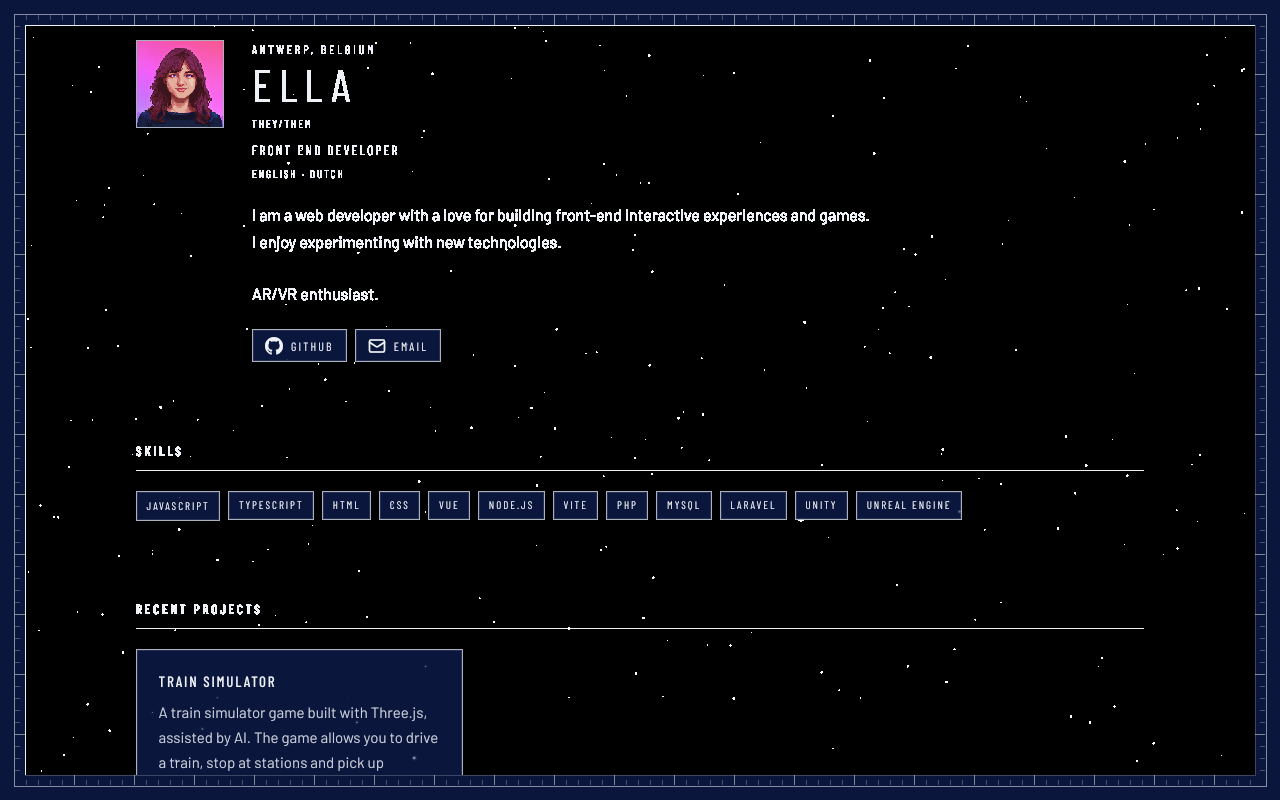
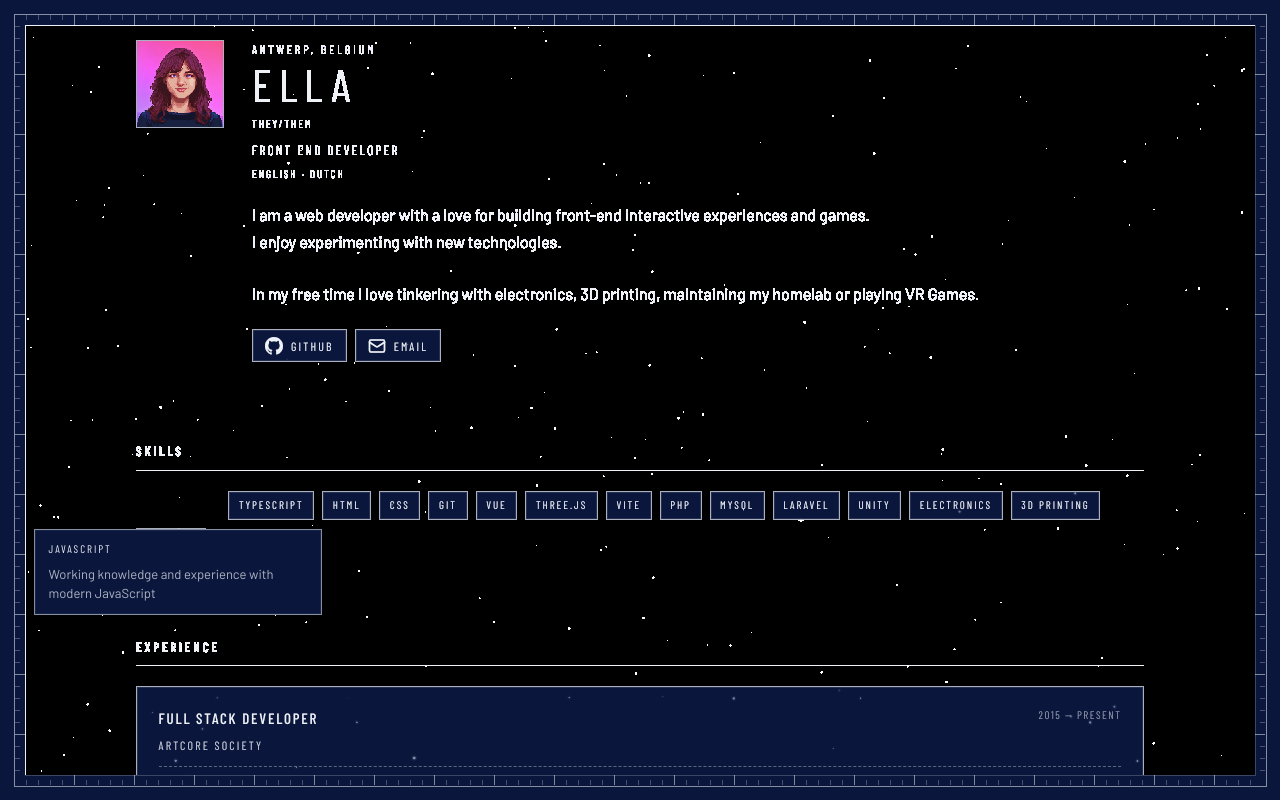
Before and after one commit to bartbarto/ella.top, a Vue app: page / in a window 1280 px wide. Both pictures are taken after a click on the button "JAVASCRIPT". Shown: the top 800 px of the page. Built offline with nearby package versions, Linux system fonts and the light colour scheme.

Commit message:
content update

```diff
--- a/src/App.vue
+++ b/src/App.vue
@@ -38,16 +38,10 @@ onMounted(() => {
       <ProfileHeader :profile="profile" :links="links" />
       <Section id="skills-heading" title="Skills">
         <ul class="skills">
-          <li v-for="skill in skills" :key="skill">
-            <SkillTag :label="skill" />
+          <li v-for="skill in skills" :key="skill.name">
+            <SkillTag :label="skill.name" :context="skill.context" />
           </li>
         </ul>
-      </Section>
-
-      <Section id="projects-heading" title="Recent Projects" show-divider>
-        <div class="grid">
-          <ProjectCard v-for="project in projects" :key="project.url" :project="project" />
-        </div>
       </Section>
 
       <Section id="experience-heading" title="Experience" show-divider>
@@ -59,6 +53,14 @@ onMounted(() => {
           />
         </div>
       </Section>
+
+      <Section id="projects-heading" title="Recent Projects" show-divider>
+        <div class="grid">
+          <ProjectCard v-for="project in projects" :key="project.url" :project="project" />
+        </div>
+      </Section>
+
+
       <SiteFooter :name="profile.name" :year="year" />
     </main>
 
--- a/src/components/SkillTag.vue
+++ b/src/components/SkillTag.vue
@@ -1,10 +1,14 @@
 <script setup>
-import { onUnmounted, ref } from 'vue';
+import { nextTick, onUnmounted, ref } from 'vue';
 
 const props = defineProps({
   label: {
     type: String,
     required: true,
+  },
+  context: {
+    type: String,
+    default: '',
   },
   respawnDelay: {
     type: Number,
@@ -12,32 +16,49 @@ const props = defineProps({
   },
 });
 
+const rootEl = ref(null);
+const popoverEl = ref(null);
 const hidden = ref(false);
 const exploding = ref(false);
 const returning = ref(false);
+const open = ref(false);
+const closing = ref(false);
+const positioned = ref(false);
 const particles = ref([]);
+const placement = ref('below');
+const offsetX = ref(0);
+const originX = ref(0);
+
 let respawnTimer = null;
 let cleanupTimer = null;
+let closeTimer = null;
+let openTimer = null;
+
+// Clear of the fixed 25px page frame
+const VIEWPORT_MARGIN = 32;
 
 function randomBetween(min, max) {
   return min + Math.random() * (max - min);
 }
 
-function explode(event) {
-  if (hidden.value || exploding.value) return;
+function clearTimers() {
+  if (respawnTimer) window.clearTimeout(respawnTimer);
+  if (cleanupTimer) window.clearTimeout(cleanupTimer);
+  if (closeTimer) window.clearTimeout(closeTimer);
+  if (openTimer) window.clearTimeout(openTimer);
+  respawnTimer = null;
+  cleanupTimer = null;
+  closeTimer = null;
+  openTimer = null;
+}
 
-  const reducedMotion = window.matchMedia('(prefers-reduced-motion: reduce)').matches;
-  if (reducedMotion) return;
-
-  const target = event.currentTarget;
-  exploding.value = true;
-
-  particles.value = Array.from({ length: 14 }, (_, index) => {
+function makeParticles(prefix, count = 14) {
+  return Array.from({ length: count }, (_, index) => {
     const angle = randomBetween(0, Math.PI * 2);
     const distance = randomBetween(28, 72);
 
     return {
-      id: `${props.label}-${Date.now()}-${index}`,
+      id: `${prefix}-${Date.now()}-${index}`,
       style: {
         '--tx': `${Math.cos(angle) * distance}px`,
         '--ty': `${Math.sin(angle) * distance}px`,
@@ -47,6 +68,94 @@ function explode(event) {
       },
     };
   });
+}
+
+function prefersReducedMotion() {
+  return window.matchMedia('(prefers-reduced-motion: reduce)').matches;
+}
+
+function scheduleRespawn(delay = props.respawnDelay) {
+  if (respawnTimer) window.clearTimeout(respawnTimer);
+
+  respawnTimer = window.setTimeout(() => {
+    hidden.value = false;
+    returning.value = true;
+    window.setTimeout(() => {
+      returning.value = false;
+    }, 450);
+  }, delay);
+}
+
+function detachOutsideListeners() {
+  document.removeEventListener('pointerdown', onOutsidePointer);
+  document.removeEventListener('keydown', onKeydown);
+}
+
+function onKeydown(event) {
+  if (event.key === 'Escape') closePopover();
+}
+
+function onOutsidePointer(event) {
+  if (!open.value || closing.value) return;
+  if (rootEl.value?.contains(event.target)) return;
+  closePopover();
+}
+
+function positionPopover() {
+  const popover = popoverEl.value;
+  const root = rootEl.value;
+  if (!popover || !root) return;
+
+  const viewportWidth = document.documentElement.clientWidth;
+  const availableWidth = Math.max(0, viewportWidth - VIEWPORT_MARGIN * 2);
+  const rem = parseFloat(getComputedStyle(document.documentElement).fontSize) || 16;
+  popover.style.maxWidth = `${Math.min(18 * rem, availableWidth)}px`;
+
+  const rootRect = root.getBoundingClientRect();
+  const spaceBelow = window.innerHeight - rootRect.bottom - VIEWPORT_MARGIN;
+  placement.value = spaceBelow < popover.offsetHeight + 16 ? 'above' : 'below';
+
+  const popoverWidth = popover.getBoundingClientRect().width;
+  const anchorX = rootRect.left + rootRect.width / 2;
+  const minLeft = VIEWPORT_MARGIN;
+  const maxLeft = viewportWidth - VIEWPORT_MARGIN - popoverWidth;
+  const left = Math.min(Math.max(anchorX - popoverWidth / 2, minLeft), Math.max(minLeft, maxLeft));
+
+  offsetX.value = left - rootRect.left;
+  originX.value = anchorX - left;
+}
+
+async function showPopover() {
+  open.value = true;
+  closing.value = false;
+  positioned.value = false;
+  offsetX.value = 0;
+  originX.value = 0;
+  document.addEventListener('pointerdown', onOutsidePointer);
+  document.addEventListener('keydown', onKeydown);
+
+  await nextTick();
+  positionPopover();
+  await nextTick();
+  positioned.value = true;
+  popoverEl.value?.focus({ preventScroll: true });
+}
+
+function explodeTag(event) {
+  if (hidden.value || exploding.value || open.value || closing.value) return;
+
+  const target = event.currentTarget;
+
+  if (prefersReducedMotion()) {
+    if (props.context) {
+      hidden.value = true;
+      showPopover();
+    }
+    return;
+  }
+
+  exploding.value = true;
+  particles.value = makeParticles(props.label);
 
   cleanupTimer = window.setTimeout(() => {
     particles.value = [];
@@ -58,30 +167,53 @@ function explode(event) {
     target.blur();
   }, 180);
 
-  if (respawnTimer) window.clearTimeout(respawnTimer);
+  if (props.context) {
+    openTimer = window.setTimeout(() => {
+      showPopover();
+    }, 220);
+  } else {
+    scheduleRespawn();
+  }
+}
 
-  respawnTimer = window.setTimeout(() => {
-    hidden.value = false;
-    returning.value = true;
-    window.setTimeout(() => {
-      returning.value = false;
-    }, 450);
-  }, props.respawnDelay);
+function closePopover() {
+  if (!open.value || closing.value) return;
+
+  detachOutsideListeners();
+
+  if (prefersReducedMotion()) {
+    open.value = false;
+    positioned.value = false;
+    if (hidden.value) scheduleRespawn(120);
+    return;
+  }
+
+  closing.value = true;
+
+  closeTimer = window.setTimeout(() => {
+    open.value = false;
+    closing.value = false;
+    positioned.value = false;
+    if (hidden.value) scheduleRespawn(80);
+  }, 280);
 }
 
 onUnmounted(() => {
-  if (respawnTimer) window.clearTimeout(respawnTimer);
-  if (cleanupTimer) window.clearTimeout(cleanupTimer);
+  clearTimers();
+  detachOutsideListeners();
 });
 </script>
 
 <template>
+  <span ref="rootEl" class="skill-root">
     <button
       type="button"
       class="skill-tag"
       :class="{ exploding, hidden, returning }"
-    :aria-label="`Pop ${label} skill`"
-    @click="explode"
+      :aria-expanded="context ? open : undefined"
+      :aria-haspopup="context ? 'dialog' : undefined"
+      :aria-label="context ? `About ${label}` : `Pop ${label} skill`"
+      @click="explodeTag"
     >
       <span class="tag chart-panel chart-panel--tag label">{{ label }}</span>
 
@@ -93,9 +225,32 @@ onUnmounted(() => {
         aria-hidden="true"
       />
     </button>
+
+    <button
+      v-if="open"
+      ref="popoverEl"
+      type="button"
+      class="skill-popover chart-panel"
+      :class="[placement, { closing, positioned }]"
+      :style="{
+        '--offset-x': `${offsetX}px`,
+        '--origin-x': `${originX}px`,
+      }"
+      :aria-label="`${label}: ${context}. Click to dismiss`"
+      @click="closePopover"
+    >
+      <span class="popover-title label">{{ label }}</span>
+      <span class="popover-body">{{ context }}</span>
+    </button>
+  </span>
 </template>
 
 <style scoped>
+.skill-root {
+  position: relative;
+  display: inline-block;
+}
+
 .skill-tag {
   position: relative;
   display: inline-block;
@@ -128,6 +283,58 @@ onUnmounted(() => {
 
 .skill-tag.returning .tag {
   animation: tag-return 0.45s ease-out;
+}
+
+.skill-popover {
+  position: absolute;
+  left: var(--offset-x, 0px);
+  z-index: 20;
+  display: flex;
+  flex-direction: column;
+  gap: 0.45rem;
+  width: max-content;
+  max-width: min(18rem, calc(100vw - 4rem));
+  padding: 0.7rem 0.85rem;
+  border: 1px solid var(--chart-line-strong);
+  background: var(--chart-bg);
+  color: inherit;
+  font: inherit;
+  text-align: left;
+  cursor: pointer;
+  transform-origin: var(--origin-x, 50%) top;
+  opacity: 0;
+  animation: none;
+  -webkit-tap-highlight-color: transparent;
+}
+
+.skill-popover.positioned:not(.closing) {
+  animation: popover-in 0.35s cubic-bezier(0.16, 1, 0.3, 1) both;
+}
+
+.skill-popover.below {
+  top: calc(100% + 0.55rem);
+}
+
+.skill-popover.above {
+  bottom: calc(100% + 0.55rem);
+  transform-origin: var(--origin-x, 50%) bottom;
+}
+
+.skill-popover.closing {
+  animation: popover-out 0.28s ease-in forwards;
+  pointer-events: none;
+}
+
+.popover-title {
+  font-size: 0.6875rem;
+  letter-spacing: 0.18em;
+  color: var(--chart-ink);
+}
+
+.popover-body {
+  font-size: 0.8125rem;
+  line-height: 1.45;
+  color: var(--chart-ink-dim);
 }
 
 .particle {
@@ -174,6 +381,30 @@ onUnmounted(() => {
   }
 }
 
+@keyframes popover-in {
+  0% {
+    opacity: 0;
+    transform: scale(0.2);
+  }
+
+  100% {
+    opacity: 1;
+    transform: scale(1);
+  }
+}
+
+@keyframes popover-out {
+  0% {
+    opacity: 1;
+    transform: scale(1);
+  }
+
+  100% {
+    opacity: 0;
+    transform: scale(0.2);
+  }
+}
+
 @keyframes particle-burst {
   0% {
     transform: translate(0, 0) rotate(0deg) scale(1);
@@ -185,4 +416,16 @@ onUnmounted(() => {
     opacity: 0;
   }
 }
+
+@media (prefers-reduced-motion: reduce) {
+  .skill-popover.positioned:not(.closing) {
+    animation: none;
+    opacity: 1;
+  }
+
+  .skill-popover.closing {
+    animation: none;
+    opacity: 0;
+  }
+}
 </style>
--- a/src/data/portfolio.json
+++ b/src/data/portfolio.json
@@ -11,7 +11,7 @@
       "Dutch"
     ],
     "title": "Front End Developer",
-    "bio": "I am a web developer with a love for building front-end interactive experiences and games.\n I enjoy experimenting with new technologies.\n\n AR/VR enthusiast.",
+    "bio": "I am a web developer with a love for building front-end interactive experiences and games.\n I enjoy experimenting with new technologies.\n\n In my free time I love tinkering with electronics, 3D printing, maintaining my homelab or playing VR Games.",
     "location": "Antwerp, Belgium",
     "avatar": "/me.png"
   },
@@ -28,18 +28,66 @@
     }
   ],
   "skills": [
-    "JavaScript",
-    "TypeScript",
-    "HTML",
-    "CSS",
-    "Vue",
-    "Node.js",
-    "Vite",
-    "PHP",
-    "MySQL",
-    "Laravel",
-    "Unity",
-    "Unreal Engine"
+    {
+      "name": "JavaScript",
+      "context": "Working knowledge and experience with modern JavaScript"
+    },
+    {
+      "name": "TypeScript",
+      "context": "Working knowledge and experience with TypeScript"
+    },
+    {
+      "name": "HTML",
+      "context": "All the latest HTML5 features and best practices"
+    },
+    {
+      "name": "CSS",
+      "context": "CSS has no secrets for me, and I have experience with various preprocessors although I tend to prefer vanilla CSS these days. I love challenging myself with complex animations and layouts without relying on javascript."
+    },
+    {
+      "name": "Git",
+      "context": "I have experience with Git version control, and I am comfortable in the command line. I am familiar with Github, bitbucket, gitea and Azure DevOps."
+    },
+    {
+      "name": "Vue",
+      "context": "I have made multiple projects using Vue 3 using the Composition API, with Pinia for state management."
+    },
+    {
+      "name": "Three.js",
+      "context": "I love using Three.js to create interactivity on websites, from simple animations to full-fledged 3D worlds."
+    },
+    {
+      "name": "Vite",
+      "context": "Working knowledge and experience with Vite"
+    },
+    {
+      "name": "PHP",
+      "context": "I have made multiple projects for clients using the latest PHP versions."
+    },
+    {
+      "name": "MySQL",
+      "context": "I usually use MySQL for my projects, but am also familiar with other databases such as Postgres and SQLite."
+    },
+    {
+      "name": "Laravel",
+      "context": "Whenever I need to build a backend for a project, I usually reach for Laravel in combination with Filament for quick and easy development."
+    },
+    {
+      "name": "Unity",
+      "context": "I have supported multiple clients with their unity projects, and making integrations between Unity and the web."
+    },
+    {
+      "name": "Electronics",
+      "context": "In my free time I love tinkering with electronics, or attempting to repair my broken devices."
+    },
+    {
+      "name": "3D Printing",
+      "context": "I have extensive experience with 3D printing, including designing and printing my own models."
+    },
+    {
+      "name": "Homelab",
+      "context": "I have a homelab at home, running my own services and applications using a mix of Docker and Proxmox. I have a system tracking wherever my cat is around the house."
+    }
   ],
   "projects": [
     {
@@ -52,6 +100,25 @@
       ],
       "url": "https://github.com/bartbarto/train-zimulator",
       "demo": "https://trainsim.ella.top"
+    },
+    {
+      "name": "Ella.top",
+      "description": "My personal website, built with Vue 3 and Vite. You can try printing the website to get a version formatted as a CV.",
+      "tags": [
+        "Vue",
+        "Vite"
+      ],
+      "url": "https://github.com/bartbarto/ella.top",
+      "demo": "https://ella.top"
+    },
+    {
+      "name": "Ella.monster",
+      "description": "When I got the domain name ella.monster I wanted to do something silly, so I made a 3D monster that follows your pointer. It is a simple project built with Three.js. (in supported browsers the favicon matches the movement of the monster)",
+      "tags": [
+        "Three.js"
+      ],
+      "url": "https://github.com/bartbarto/ella.monster",
+      "demo": "https://ella.monster"
     }
   ],
   "experience": [
```
Lines whose indentation alone changed are shown as unchanged.
